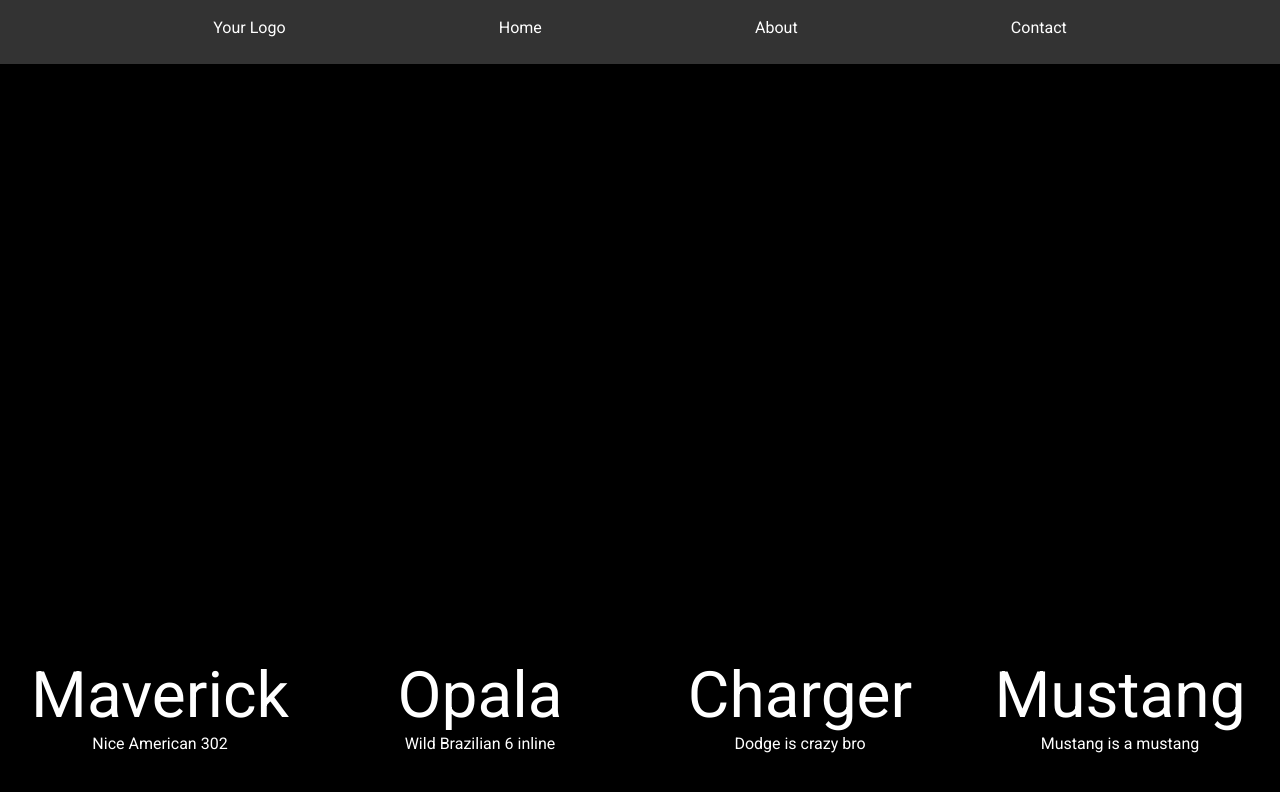
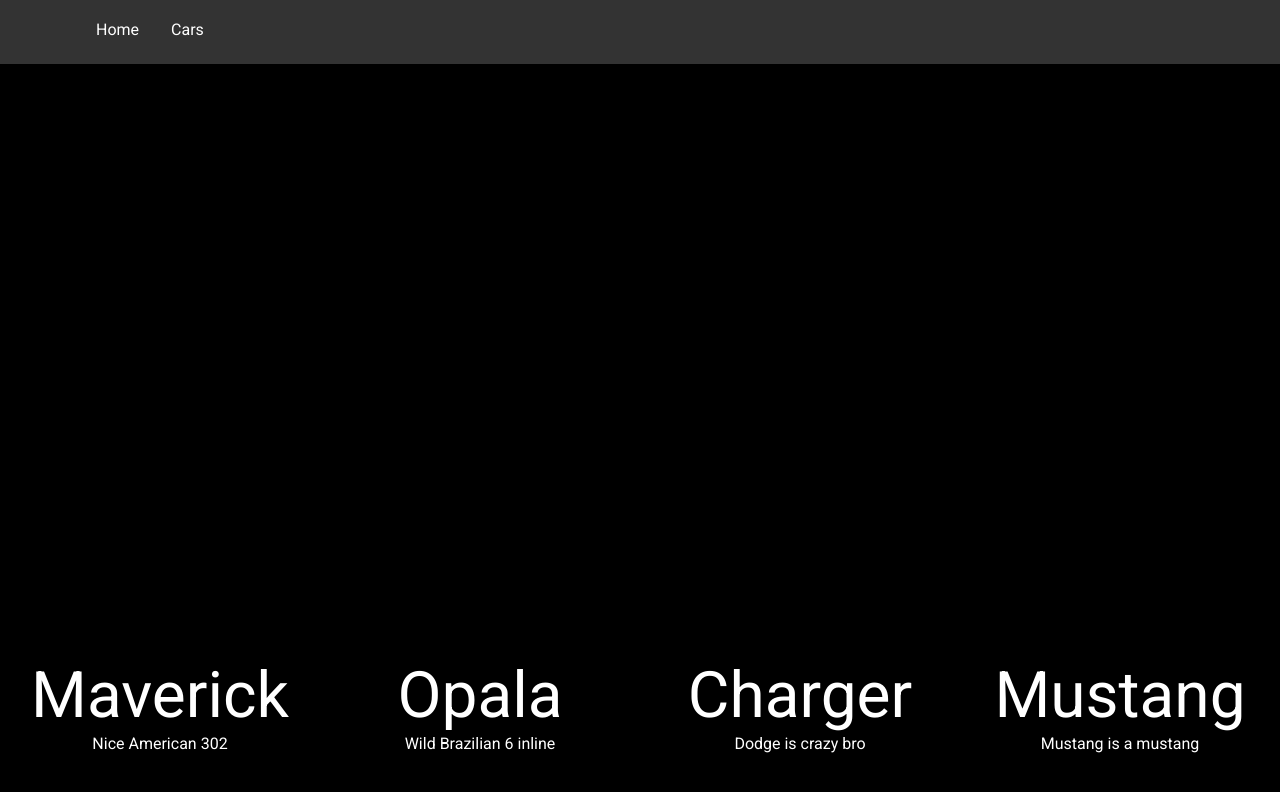
Before and after one commit to ferrarizaum/garage-front, a React (Create React App) app: page / in a window 1280 px wide. Shown: the top 792 px of the page. Built offline with nearby package versions, Linux system fonts and the light colour scheme.

Commit message:
minor fixes

```diff
--- a/public/index.html
+++ b/public/index.html
@@ -3,6 +3,7 @@
   <head>
     <meta charset="utf-8" />
     <title>Garage</title>
+    <link rel="icon" type="image/png" href="/path/to/your/icon.png" />
     <link rel="stylesheet" href="reset.css" />
     <link
       rel="stylesheet"
--- a/src/components/NavBar.jsx
+++ b/src/components/NavBar.jsx
@@ -3,35 +3,22 @@
 const Navbar = () => {
   return (
     <div style={{ backgroundColor: "#333333", height: "4em" }}>
-      <nav style={{ paddingTop: 20 }}>
+      <nav style={{ paddingTop: 22 }}>
         <ul
           style={{
             display: "flex",
-            justifyContent: "space-evenly",
             listStyle: "none",
+            paddingLeft: "6em",
           }}
         >
-          <li>
-            <a style={{ textDecoration: "none", color: "white" }} href="/">
-              Your Logo
-            </a>
-          </li>
           <li>
             <a style={{ textDecoration: "none", color: "white" }} href="/">
               Home
             </a>
           </li>
-          <li>
-            <a style={{ textDecoration: "none", color: "white" }} href="/about">
-              About
-            </a>
-          </li>
-          <li>
-            <a
-              style={{ textDecoration: "none", color: "white" }}
-              href="/contact"
-            >
-              Contact
+          <li style={{ paddingLeft: "2em" }}>
+            <a style={{ textDecoration: "none", color: "white" }} href="/">
+              Cars
             </a>
           </li>
         </ul>
```
